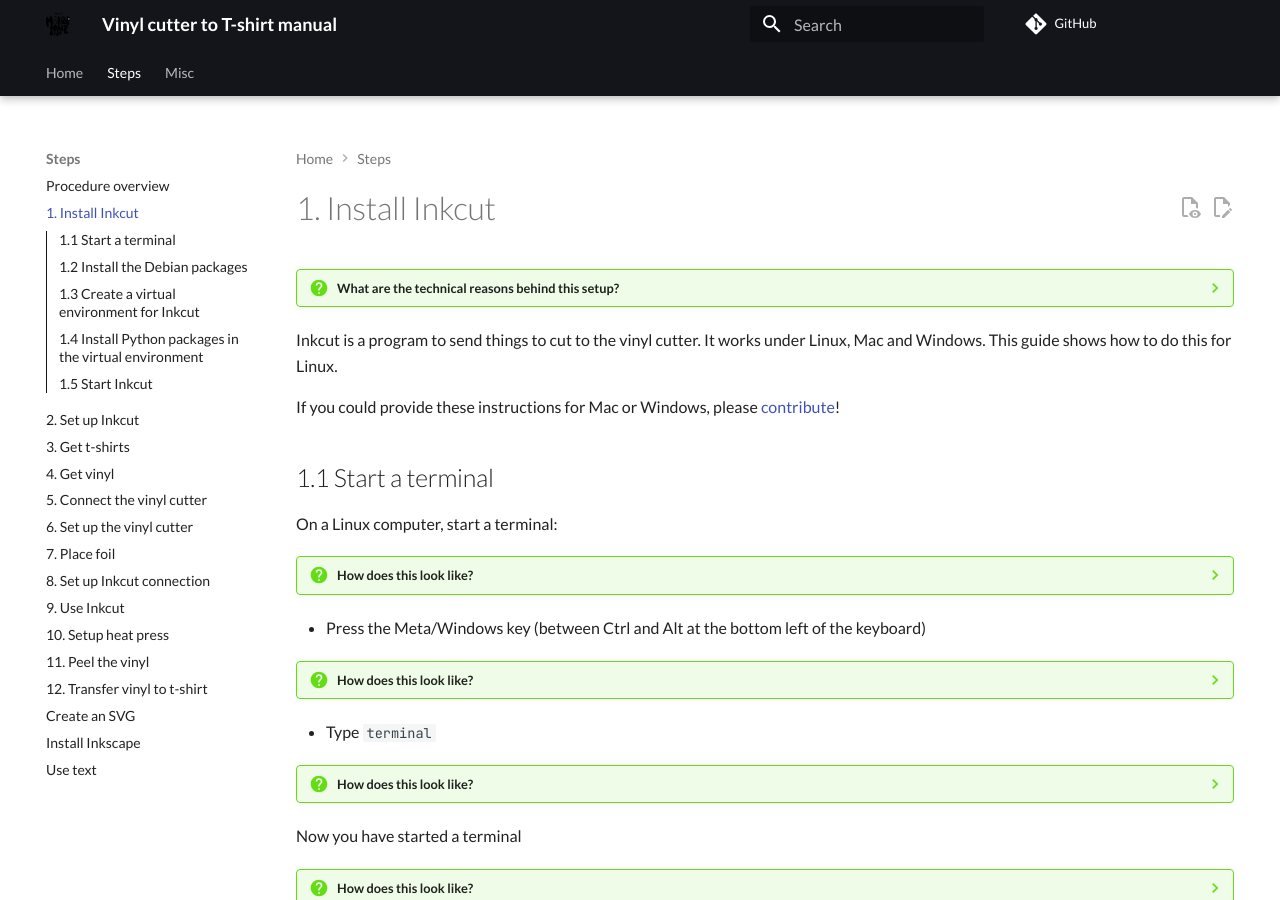
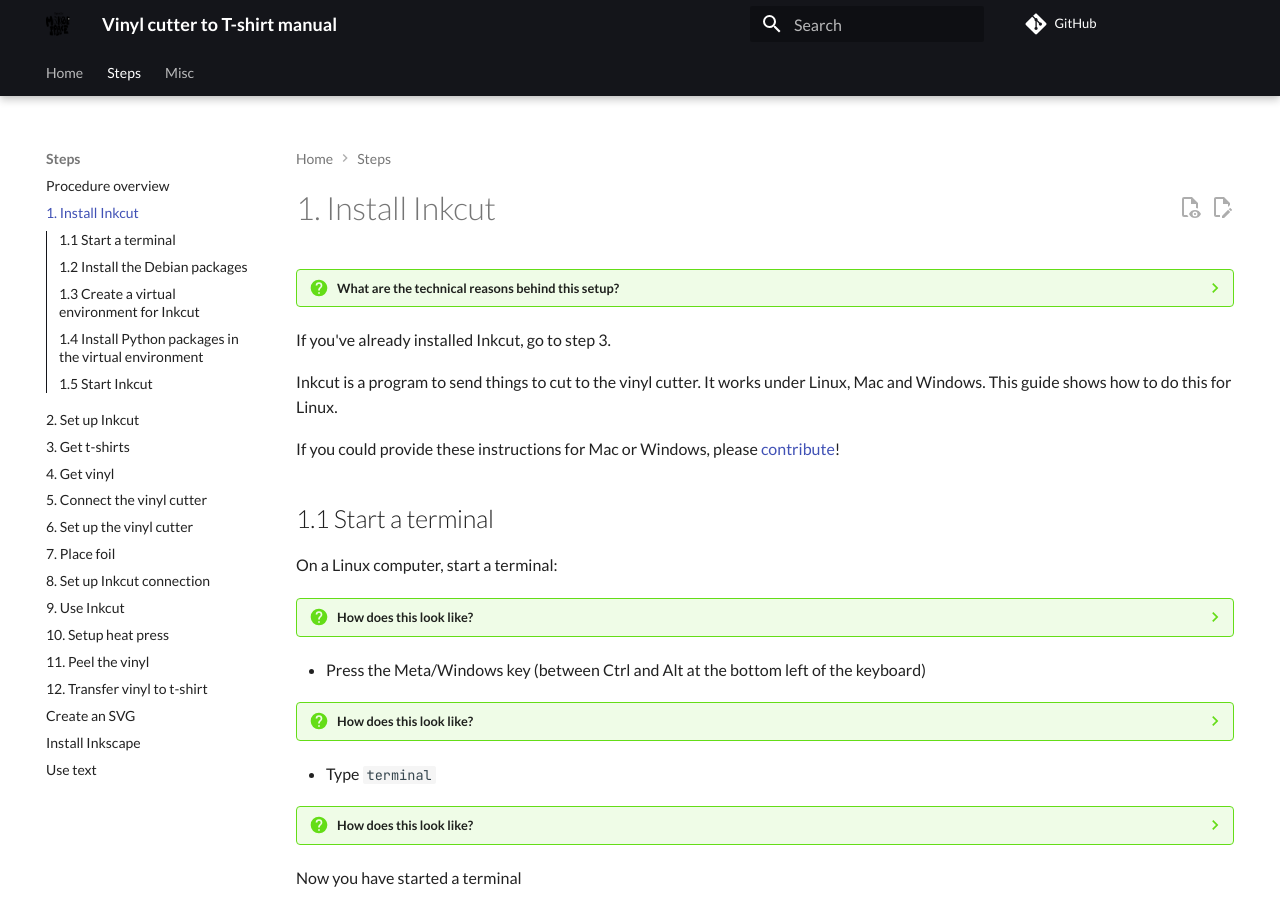
Before and after one commit to uppsala-makerspace/vevor_vinyl_cutter_to_t_shirt_manual, an MkDocs documentation site: the page built from docs/steps/1_install_inkcut/README.md, in a window 1280 px wide and 900 px high. Built offline with MkDocs 1.6.1 and Material for MkDocs 9.7.7, drawn with Linux system fonts in a browser that asks for light colours; comment, search, counter and statistics services are not loaded.

Commit message:
Update README.md

```diff
--- a/docs/steps/1_install_inkcut/README.md
+++ b/docs/steps/1_install_inkcut/README.md
@@ -10,6 +10,8 @@
 ???- question "What are the technical reasons behind this setup?"
 
     See [my notes](../install_inkcut_notes.md) for details.
+
+If you've already installed Inkcut, go to step 3.
 
 Inkcut is a program to send things to cut to the vinyl cutter.
 It works under Linux, Mac and Windows.
```
